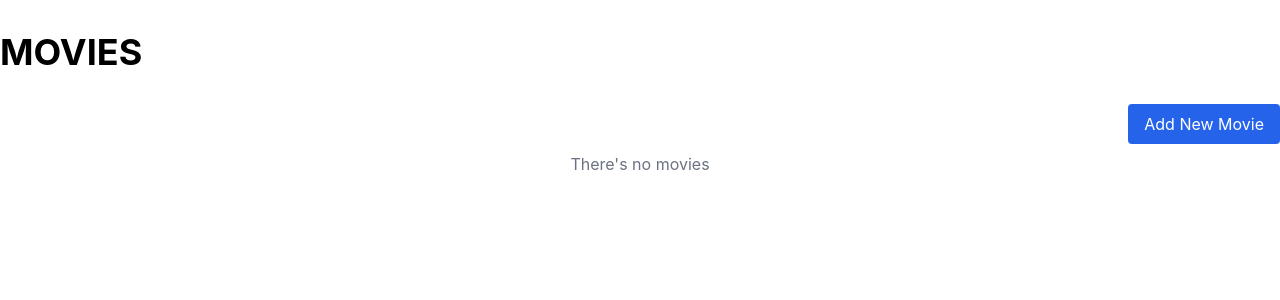
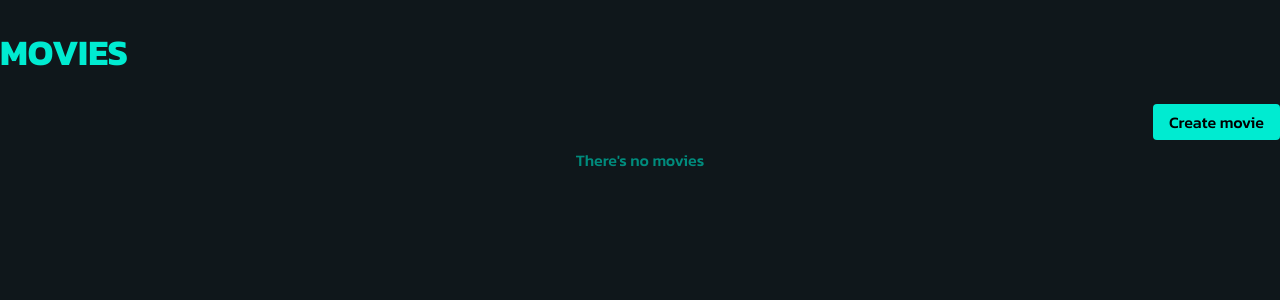
Before and after one commit to Momadeen/movie-tracker, a React (Create React App) app: page / in a window 1280 px wide. Shown: the top 300 px of the page. Built offline with nearby package versions, Linux system fonts and the light colour scheme.

Commit message:
add new theme and start creating create new movie form

```diff
--- a/src/App.tsx
+++ b/src/App.tsx
@@ -3,13 +3,14 @@ import { Route, Routes } from "react-router-dom";
 import Layout from "./components/shared/Layout";
 
 const Home = lazy(() => import("./components/Home"));
+const CreatePage = lazy(() => import("./components/CreatePage"));
 
 function App() {
-
   return (
     <Layout>
       <Suspense fallback={<div>Loading...</div>}>
         <Routes>
+          <Route path="/create" element={<CreatePage />} />
           <Route path="/" element={<Home />} />
         </Routes>
       </Suspense>
--- a/src/components/CreateForm/index.tsx
+++ /dev/null
@@ -1,5 +0,0 @@
-const CreateForm = () => (
-<div>hello from Create form</div>
-);
-
-export default CreateForm;
--- /dev/null
+++ b/src/components/CreatePage/index.tsx
@@ -0,0 +1,7 @@
+const CreateForm = () => (
+  <div className="flex flex-col">
+    <h2 className="text-text-200">Create New Movie</h2>
+  </div>
+);
+
+export default CreateForm;
--- a/src/components/Home/index.tsx
+++ b/src/components/Home/index.tsx
@@ -1,13 +1,18 @@
+import { Link } from "react-router-dom";
 import Button from "../shared/Button";
 
-const Home = () => (
+const Home = () => {
+  return (
     <div className="flex flex-col gap-2 h-full w-full">
       <div className="flex justify-end">
-      <Button>Add New Movie</Button>
+        <Button>
+          <Link to="/create">Create movie</Link>
+        </Button>
       </div>
       <div className="flex justify-center items-center h-full w-full">
-        <p className="text-gray-500">There's no movies</p>
+        <p className="text-secondary font-[400]">There's no movies</p>
       </div>
     </div>
   );
+};
 export default Home;
--- a/src/components/shared/Button/index.tsx
+++ b/src/components/shared/Button/index.tsx
@@ -2,10 +2,11 @@ import { ReactNode } from "react";
 
 interface Props {
   children: ReactNode;
+  onClick?: () => void;
 }
 
-const Button = ({ children }: Props) => (
-  <button className="bg-blue-600 hover:bg-blue-700 duration-500 text-white py-2 px-4 rounded">
+const Button = ({ children, onClick }: Props) => (
+  <button onClick={onClick} className="bg-primary hover:bg-secondary leading-tight  font-kanit duration-500 text-white py-2 px-4 rounded">
     {children}
   </button>
 );
--- a/src/components/shared/Layout/index.tsx
+++ b/src/components/shared/Layout/index.tsx
@@ -6,7 +6,7 @@ type LayoutProps = {
 };
 
 const Layout: React.FC<LayoutProps> = ({ children }) => (
-  <div className="w-screen h-screen bg-bg-light">
+  <div className="w-screen h-screen bg-bg">
     <div className="flex flex-col container mx-auto">
       <Header />
       {children}
--- a/src/index.css
+++ b/src/index.css
@@ -1,3 +1,5 @@
+@import url('https://fonts.googleapis.com/css2?family=Fredoka+One&family=Gothic+A1:wght@400;600;900&family=Kanit:wght@300;500;700&display=swap');
+
 @tailwind base;
 @tailwind components;
 @tailwind utilities;
@@ -15,3 +17,7 @@ code {
   font-family: source-code-pro, Menlo, Monaco, Consolas, 'Courier New',
     monospace;
 }
+
+* {
+  font-family: 'kanit';
+}
--- a/tailwind.config.js
+++ b/tailwind.config.js
@@ -3,7 +3,19 @@ module.exports = {
   mode: "jit",
   content: ["./src/**/*.{js,jsx,ts,tsx}"],
   theme: {
-    extends: {},
+    fontFamily: {
+      kanit: ["Kanit", "sans-serif"],
+    },
+
+    colors: {
+      bg: "#0F171B",
+      primary: "#00EBD1",
+      secondary: '#008c7d',
+      text: {
+        100: 'white',
+        200: '#6e6e6e'
+      }
+    },
   },
 
   plugins: [],
```
Lines whose indentation alone changed are shown as unchanged.
